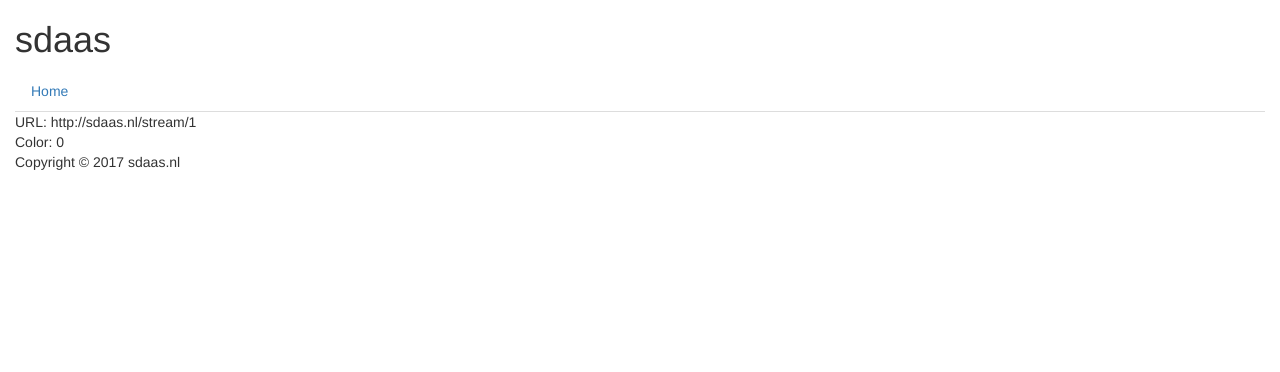
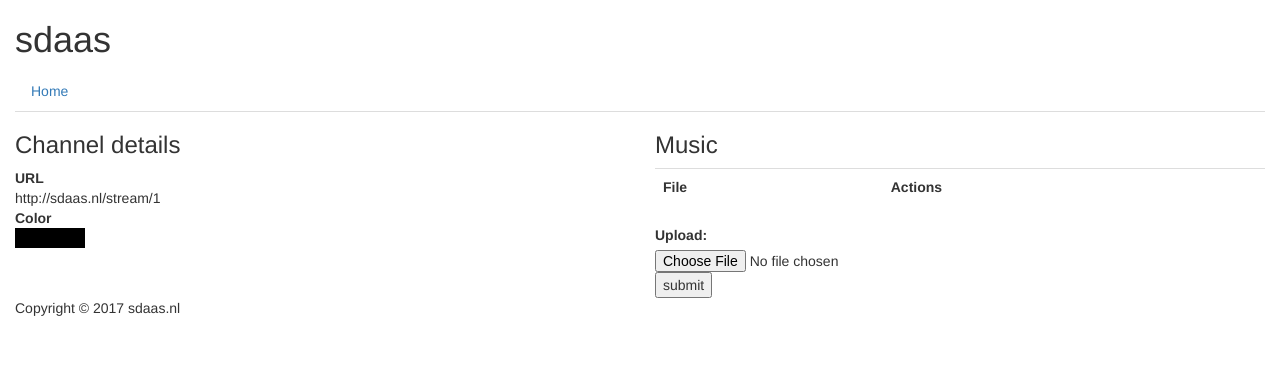
Before and after one commit to libre-man/DJServer, a Django app: page /channel/2/ in a window 1280 px wide. Shown: the top 372 px of the page. Run offline with Django 3.2, Linux system fonts and the light colour scheme; a user stored in the database is signed in; data comes from the database, SQL or seed files in the repository; both versions use the stored data as it was after the commit; lists and menus that the app fills with data are empty; some libraries are stand-ins or nearby versions.

Commit message:
Hoppa schultenbraau. file upload working

```diff
--- a/sdaas/sdaas/settings.py
+++ b/sdaas/sdaas/settings.py
@@ -121,6 +121,8 @@ USE_TZ = True
 # https://docs.djangoproject.com/en/1.10/howto/static-files
 
 STATIC_URL = '/static/'
-STATIC_ROOT = '/home/yourivoet/public/sdaas.nl/Server/sdaas/static/'
+#STATIC_ROOT = '/home/yourivoet/public/sdaas.nl/Server/sdaas/static/'
 
 LOGIN_URL = '/accounts/login/'
+
+MEDIA_ROOT = os.path.join(BASE_DIR, 'uploads/')
--- a/sdaas/surfer/forms.py
+++ b/sdaas/surfer/forms.py
@@ -3,12 +3,20 @@ from django import forms
 
 from .models import Session, Channel
 
+
 class SessionForm(ModelForm):
+
     class Meta:
         model = Session
         fields = ['name', 'start', 'end']
 
+
 class ChannelForm(ModelForm):
+
     class Meta:
         model = Channel
         fields = ['url', 'color']
+
+
+class UploadFileForm(forms.Form):
+    upload = forms.FileField()
--- a/sdaas/surfer/models.py
+++ b/sdaas/surfer/models.py
@@ -1,5 +1,9 @@
+import os
+
 from django.db import models
 from django.contrib.auth.models import User
+from django.db.models.signals import pre_delete
+from django.dispatch.dispatcher import receiver
 
 
 class Session(models.Model):
@@ -25,6 +29,25 @@ class Channel(models.Model):
         return '#%0.6X' % self.color
 
 
+def file_path(instance, filename):
+    return 'channels/{}/{}'.format(instance.channel.id, filename)
+
+
+class File(models.Model):
+    channel = models.ForeignKey(Channel, on_delete=models.CASCADE)
+    upload = models.FileField(upload_to=file_path)
+
+    def filename(self):
+        return os.path.basename(self.upload.name)
+
+
+@receiver(pre_delete, sender=File)
+def file_delete(sender, instance, **kwargs):
+    if instance.upload:
+        if os.path.isfile(instance.upload.path):
+            os.remove(instance.upload.path)
+
+
 class Client(models.Model):
     name = models.CharField(max_length=100)
     birth_date = models.DateField()
--- /dev/null
+++ b/sdaas/surfer/static/surfer/style.css
@@ -0,0 +1,4 @@
+.color-bar {
+    width: 70px;
+    height: 20px;
+}
--- a/sdaas/surfer/templates/base.html
+++ b/sdaas/surfer/templates/base.html
@@ -1,4 +1,5 @@
 {% load bootstrap3 %}
+{% load static %}
 
 <!DOCTYPE html>
 <html lang="en">
@@ -8,6 +9,7 @@
     <title>{% block title %}sdaas{% endblock %}</title>
 
     {% bootstrap_css %}
+    <link rel="stylesheet" type="text/css" href="{% static 'surfer/style.css' %}" />
 </head>
 
 <body>
--- a/sdaas/surfer/templates/channel_detail.html
+++ b/sdaas/surfer/templates/channel_detail.html
@@ -1,12 +1,50 @@
 {% extends "base.html" %}
+
+{% load bootstrap3 %}
+{% load surfer_extras %}
 
 {% block content %}
 
 {% if channel %}
+    <div class="row">
+        <div class="col-md-6">
+            <h3>Channel details</h3>
+            <dl>
+                <dt>URL</dt>
+                <dd>{{ channel.url }}</dd>
+                <dt>Color</dt>
+                <dd><div class="color-bar" style="background-color:{{ channel.color_str }}"></div></dd>
+            </dl>
+        </div>
 
-    URL: {{ channel.url }}<br />
-    Color: {{ channel.color }}<br />
+        <div class="col-md-6">
+            <h3>Music</h3>
+            <table class="table">
+                <tr>
+                    <th>File</th>
+                    <th>Actions</th>
+                </tr>
 
+
+                {% for f in files %}
+                    <tr>
+                        <td>{{ f.filename }}</td>
+                        <td>
+                            {% bootstrap_button "Delete" href="/file/"|addstr:f.id|addstr:"/delete/" button_class="btn-danger" %}
+                        </td>
+
+                    </tr>
+                {% endfor %}
+
+            </table>
+
+            <form action="/channel/{{ channel.id }}/upload/" method="post" enctype="multipart/form-data">
+                {% csrf_token %}
+                {{ form }}
+                <input type="submit" value="submit" />
+            </form>
+        </div>
+    </div>
 {% else %}
     <p>Channel not found</p>
 {% endif %}
--- a/sdaas/surfer/templates/session_detail.html
+++ b/sdaas/surfer/templates/session_detail.html
@@ -35,7 +35,7 @@
                 {% for c in channels %}
                     <tr>
                         <td><a href="/channel/{{ c.id }}/">{{ c.url }}</a></td>
-                        <td><div style="width:70px;height:20px;background-color:{{ c.color_str }}"></div></td>
+                        <td><div class="color-bar" style="background-color:{{ c.color_str }}"></div></td>
                         <td>
                             {% bootstrap_button "View" href="/channel/"|addstr:c.id|addstr:"/" %}
                             {% bootstrap_button "Edit" href="/channel/"|addstr:c.id|addstr:"/edit/" button_class="btn-warning" %}
--- a/sdaas/surfer/urls.py
+++ b/sdaas/surfer/urls.py
@@ -7,14 +7,26 @@ urlpatterns = [
 
     # Session:
     url(r'^session/add/$', views.add_session, name='add_session'),
-    url(r'^session/(?P<session_id>[0-9]+)/$', views.session_detail, name='session_detail'),
-    url(r'^session/(?P<session_id>[0-9]+)/edit/$', views.session_edit, name='session_edit'),
-    url(r'^session/(?P<session_id>[0-9]+)/delete/$', views.session_delete, name='session_delete'),
+    url(r'^session/(?P<session_id>[0-9]+)/$',
+        views.session_detail, name='session_detail'),
+    url(r'^session/(?P<session_id>[0-9]+)/edit/$',
+        views.session_edit, name='session_edit'),
+    url(r'^session/(?P<session_id>[0-9]+)/delete/$',
+        views.session_delete, name='session_delete'),
 
     # Channel:
-    url(r'^session/(?P<session_id>[0-9]+)/channel/add/$', views.add_channel, name='add_channel'),
-    url(r'^channel/(?P<channel_id>[0-9]+)/$', views.channel_detail, name='channel_detail'),
-    url(r'^channel/(?P<channel_id>[0-9]+)/delete/$', views.channel_delete, name='channel_delete'),
+    url(r'^session/(?P<session_id>[0-9]+)/channel/add/$',
+        views.add_channel, name='add_channel'),
+    url(r'^channel/(?P<channel_id>[0-9]+)/$',
+        views.channel_detail, name='channel_detail'),
+    url(r'^channel/(?P<channel_id>[0-9]+)/delete/$',
+        views.channel_delete, name='channel_delete'),
+    url(r'^channel/(?P<channel_id>[0-9]+)/upload/$',
+        views.channel_upload, name='channel_upload'),
+
+    # Files:
+    url(r'^file/(?P<file_id>[0-9]+)/delete/$',
+        views.file_delete, name='file_delete'),
 
     # API urls:
     url(r'^log_data/', views.log_data, name='log_data'),
--- a/sdaas/surfer/views.py
+++ b/sdaas/surfer/views.py
@@ -2,7 +2,7 @@ import json
 
 from django.core import serializers
 from django.core.exceptions import ObjectDoesNotExist
-from django.http import HttpResponse
+from django.http import HttpResponse, HttpResponseRedirect
 from django.views.decorators.csrf import csrf_exempt
 from django.utils import timezone
 from django.contrib.auth.decorators import login_required
@@ -10,8 +10,8 @@ from django.contrib.auth.decorators import permission_required
 from django.shortcuts import render
 
 from . import utils
-from .models import Client, Session, JoinedClient, Channel
-from .forms import SessionForm
+from .models import Client, Session, JoinedClient, Channel, File
+from .forms import SessionForm, UploadFileForm
 
 
 @login_required
@@ -45,10 +45,12 @@ def session_detail(request, session_id):
 
     return render(request, 'session_detail.html', {'session': session, 'channels': channels})
 
+
 @login_required
 @permission_required('surfer.change_session')
 def session_edit(request, session_id):
     return HttpResponse()
+
 
 @login_required
 @permission_required('surfer.delete_session')
@@ -72,7 +74,36 @@ def channel_delete(request, channel_id):
 def channel_detail(request, channel_id):
     channel = Channel.objects.get(id=channel_id)
 
-    return render(request, 'channel_detail.html', {'channel': channel})
+    if channel is not None:
+        files = File.objects.filter(channel=channel)
+        form = UploadFileForm()
+
+    return render(request, 'channel_detail.html', {'channel': channel, 'files': files, 'form': form})
+
+
+@login_required
+def channel_upload(request, channel_id):
+    if request.method == 'POST':
+        form = UploadFileForm(request.POST, request.FILES)
+
+        print("Getting form")
+
+        if form.is_valid():
+            print("valid form")
+            instance = File(upload=request.FILES[
+                            'upload'], channel=Channel.objects.get(id=channel_id))
+            instance.save()
+
+    return HttpResponseRedirect('/channel/{}/'.format(channel_id))
+
+
+@login_required
+def file_delete(request, file_id):
+    f = File.objects.get(pk=file_id)
+    f.delete()
+
+    return HttpResponseRedirect(request.META.get('HTTP_REFERER'))
+
 
 @csrf_exempt
 def new_client(request):
@@ -80,7 +111,8 @@ def new_client(request):
     response_data['success'] = False
 
     if request.method == 'POST':
-        data, time = utils.parse_client_json(request.body, {('name', str), ('birth_date', int)})
+        data, time = utils.parse_client_json(
+            request.body, {('name', str), ('birth_date', int)})
 
         if data is not None and time is not None:
             client = Client(name=data['name'], birth_date=timezone.now())
@@ -122,7 +154,8 @@ def join_session(request):
                                                       'color': c.color,
                                                       'url': c.url})
 
-                response_data['session_start'] = utils.datetime_to_epoch(s.start)
+                response_data[
+                    'session_start'] = utils.datetime_to_epoch(s.start)
             except ObjectDoesNotExist:
                 response_data['error'] = 'Client or session does not exist'
 
```
Also changed, not shown: sdaas/db.sqlite3, sdaas/surfer/migrations/0008_file.py (added), 1 other file.
